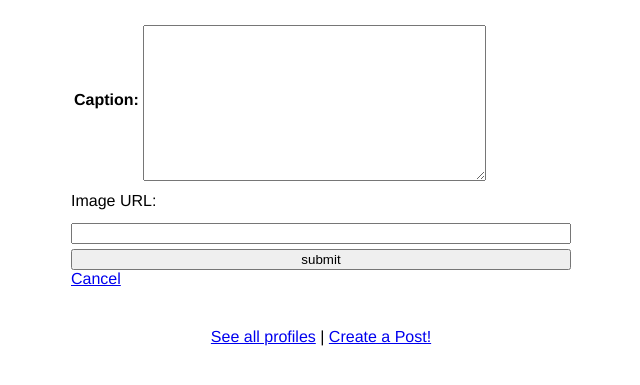
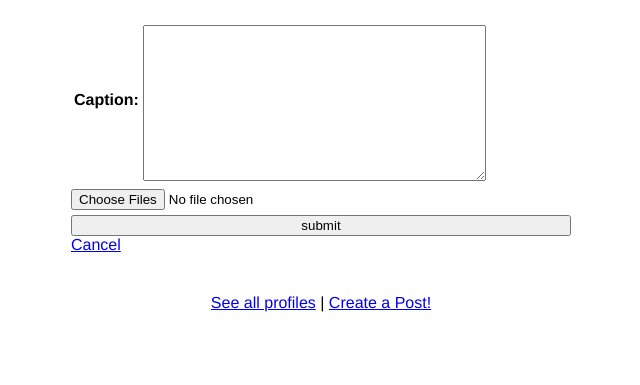
Before and after one commit to Clemens-Li/cs412, a Django app: page /mini_insta/profile/1/create_post in a window 1280 px wide. Shown: the part 191-576 px from the top of the page, without its empty margins (319-959 px from the left). Run offline with Django 5.2, Linux system fonts and the light colour scheme; data comes from the database, SQL or seed files in the repository; both versions use the stored data as it was after the commit; lists and menus that the app fills with data are empty.

Commit message:
Finished functionality, now editing interface and aesthetics

```diff
--- a/mini_insta/models.py
+++ b/mini_insta/models.py
@@ -42,7 +42,7 @@ class Photo(models.Model):
 
     def __str__(self):
         ''' Return a string representation of this Photo object '''
-        return f'Photo posted by {self.post.profile.username}, saved at {self.timestamp}; URL: {self.get_image_url}' # Username and time saved
+        return f'Photo posted by {self.post.profile.username}, saved at {self.timestamp}; URL: {self.get_image_url()}' # Username and time saved
 
     def get_image_url(self):
         ''' Either return image_url attribute, else the url of the image_file attribute'''
--- a/mini_insta/templates/mini_insta/create_post_form.html
+++ b/mini_insta/templates/mini_insta/create_post_form.html
@@ -6,14 +6,13 @@
 <h2>Create a new post</h2>
 
 <!-- Form to submit the creation of a new Post -->
- <form action="{% url 'create_post' profile.pk %}" method="POST"> <!-- Will direct to the create_post URL and POST after submission -->
+ <form action="{% url 'create_post' profile.pk %}" method="POST" enctype="multipart/form-data"> <!-- Will direct to the create_post URL and POST after submission -->
     {% csrf_token %} <!-- for verification -->
     <table>
         {{form.as_table}} <!-- The actual form-->
     </table>
 
-    <label for="image_url">Image URL:</label>
-    <input type="url" id="image_url" name="image_url">
+    <input type="file" id="image_file" name="image_file" multiple> <!-- switched to image file submission -->
 
     <input type="submit" name="submit" value="submit">
     <a href="{% url 'show_all_profiles' %}">Cancel</a>
--- a/mini_insta/templates/mini_insta/show_post.html
+++ b/mini_insta/templates/mini_insta/show_post.html
@@ -7,7 +7,7 @@
             <tbody>
                 <tr>
                     {% for photo in post.get_all_photos %}
-                        <td><img class="post-photo" src="{{ photo.image_url }}" alt="Post photo"></td>
+                        <td><img class="post-photo" src="{{ photo.get_image_url }}" alt="Post photo"></td>
                     {% empty %}
                         <td>This post has no photos.</td>
                     {% endfor %}
--- a/mini_insta/templates/mini_insta/show_profile.html
+++ b/mini_insta/templates/mini_insta/show_profile.html
@@ -22,7 +22,7 @@
                 {% for photo in post.get_all_photos %} <!-- access each post's photos -->
                     {% if forloop.first %} <!-- If image(s) exists, show the first one -->
                         <a href="{% url 'show_post' post.pk %}">
-                            <img src="{{ photo.image_url }}" alt="Post photo">
+                            <img src="{{ photo.get_image_url }}" alt="Post photo">
                         </a>
                     {% endif %}
                 {% empty %} <!-- If no images, show no image -->
--- a/mini_insta/views.py
+++ b/mini_insta/views.py
@@ -43,10 +43,13 @@ class CreatePostView(CreateView):
         profile = Profile.objects.get(pk=pk) # Locate correct Profile
         form.instance.profile = profile # attach Profile to Post
         response = super().form_valid(form) # have to do this first so I can create my Photo
-        Photo.objects.create( # Create a Photo after saving Post
-            post=self.object,
-            image_url=self.request.POST['image_url']
-        )
+        files = self.request.FILES.getlist("image_file")
+        for file in files: # for each file in the submission list
+            Photo.objects.create( # Create a Photo after saving Post
+                post=self.object,
+                image_file = file
+                # image_url=self.request.POST['image_url'] not needed anymore
+            )
         return response
 
     def get_success_url(self):
```
Also changed, not shown: db.sqlite3, media/cat.jpg (added), media/cat_fWHeS1G.jpg (added), media/cat_iy8j9tT.jpg (added).
